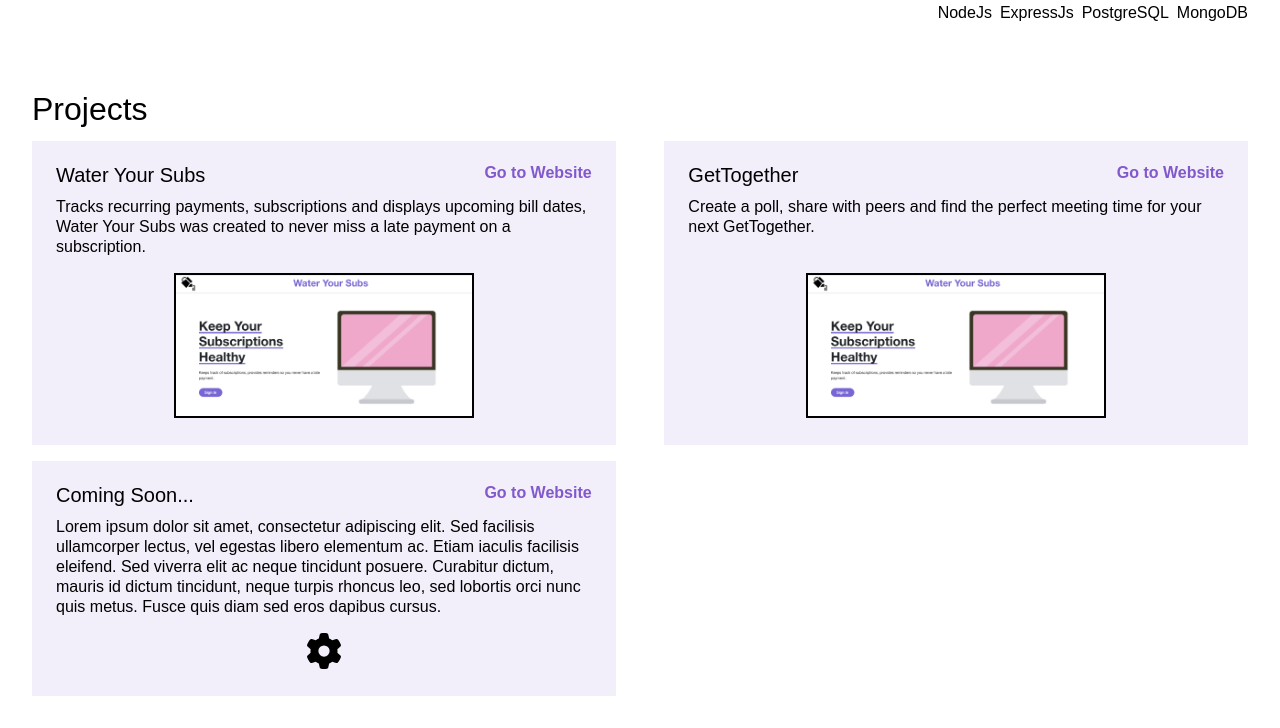
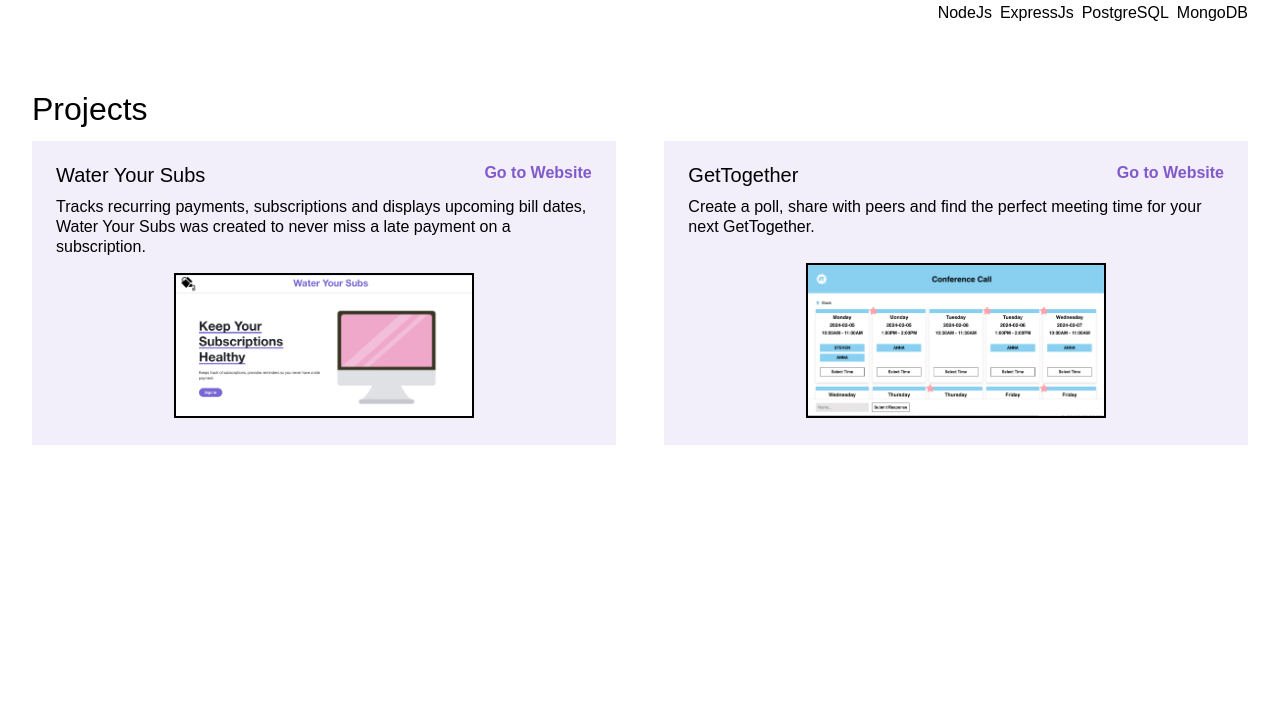
Before and after one commit to jduong09/portfolio, a plain HTML site: page index.html in a window 1280 px wide. Shown: the part 634-1362 px from the top of the page. After the commit the page ends 1111 px from the top, so only its background shows below. Drawn offline with Linux system fonts and the light colour scheme.

Commit message:
Removed third project that is empty. Added getTogether image.

```diff
--- a/index.html
+++ b/index.html
@@ -110,17 +110,7 @@
               <div>Create a poll, share with peers and find the perfect meeting time for your next GetTogether.</div>
             </div>
             <div>
-              <img class="img-project" id="img-water-your-subs" src="./assets/water-your-subs/landing_page.png" alt="landing page of Water Your Subs" />
-            </div>
-          </li>
-          <li>
-            <div class="div-project-description">
-              <h3>Coming Soon...</h3>
-              <a target="_blank">Go to Website</a>
-              <div>Lorem ipsum dolor sit amet, consectetur adipiscing elit. Sed facilisis ullamcorper lectus, vel egestas libero elementum ac. Etiam iaculis facilisis eleifend. Sed viverra elit ac neque tincidunt posuere. Curabitur dictum, mauris id dictum tincidunt, neque turpis rhoncus leo, sed lobortis orci nunc quis metus. Fusce quis diam sed eros dapibus cursus.</div>
-            </div>
-            <div>
-              <svg xmlns="http://www.w3.org/2000/svg" width="36px" height="36px" viewBox="0 0 512 512"><path d="M495.9 166.6c3.2 8.7 .5 18.4-6.4 24.6l-43.3 39.4c1.1 8.3 1.7 16.8 1.7 25.4s-.6 17.1-1.7 25.4l43.3 39.4c6.9 6.2 9.6 15.9 6.4 24.6c-4.4 11.9-9.7 23.3-15.8 34.3l-4.7 8.1c-6.6 11-14 21.4-22.1 31.2c-5.9 7.2-15.7 9.6-24.5 6.8l-55.7-17.7c-13.4 10.3-28.2 18.9-44 25.4l-12.5 57.1c-2 9.1-9 16.3-18.2 17.8c-13.8 2.3-28 3.5-42.5 3.5s-28.7-1.2-42.5-3.5c-9.2-1.5-16.2-8.7-18.2-17.8l-12.5-57.1c-15.8-6.5-30.6-15.1-44-25.4L83.1 425.9c-8.8 2.8-18.6 .3-24.5-6.8c-8.1-9.8-15.5-20.2-22.1-31.2l-4.7-8.1c-6.1-11-11.4-22.4-15.8-34.3c-3.2-8.7-.5-18.4 6.4-24.6l43.3-39.4C64.6 273.1 64 264.6 64 256s.6-17.1 1.7-25.4L22.4 191.2c-6.9-6.2-9.6-15.9-6.4-24.6c4.4-11.9 9.7-23.3 15.8-34.3l4.7-8.1c6.6-11 14-21.4 22.1-31.2c5.9-7.2 15.7-9.6 24.5-6.8l55.7 17.7c13.4-10.3 28.2-18.9 44-25.4l12.5-57.1c2-9.1 9-16.3 18.2-17.8C227.3 1.2 241.5 0 256 0s28.7 1.2 42.5 3.5c9.2 1.5 16.2 8.7 18.2 17.8l12.5 57.1c15.8 6.5 30.6 15.1 44 25.4l55.7-17.7c8.8-2.8 18.6-.3 24.5 6.8c8.1 9.8 15.5 20.2 22.1 31.2l4.7 8.1c6.1 11 11.4 22.4 15.8 34.3zM256 336a80 80 0 1 0 0-160 80 80 0 1 0 0 160z"/></svg>
+              <img class="img-project" id="img-get-together" src="./assets/get-together/getTogetherResponsePage.png" alt="Response Page of GetTogether" />
             </div>
           </li>
         </ul>
```
Also changed, not shown: assets/get-together/getTogetherResponsePage.png (added).
